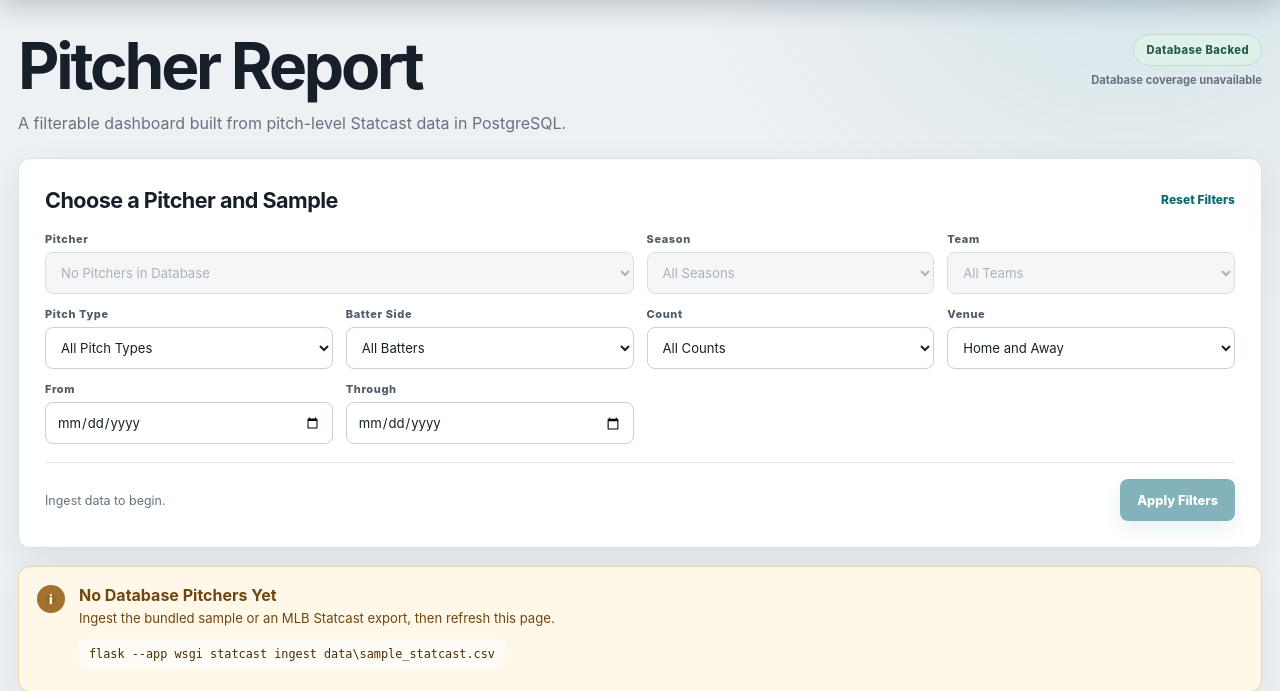
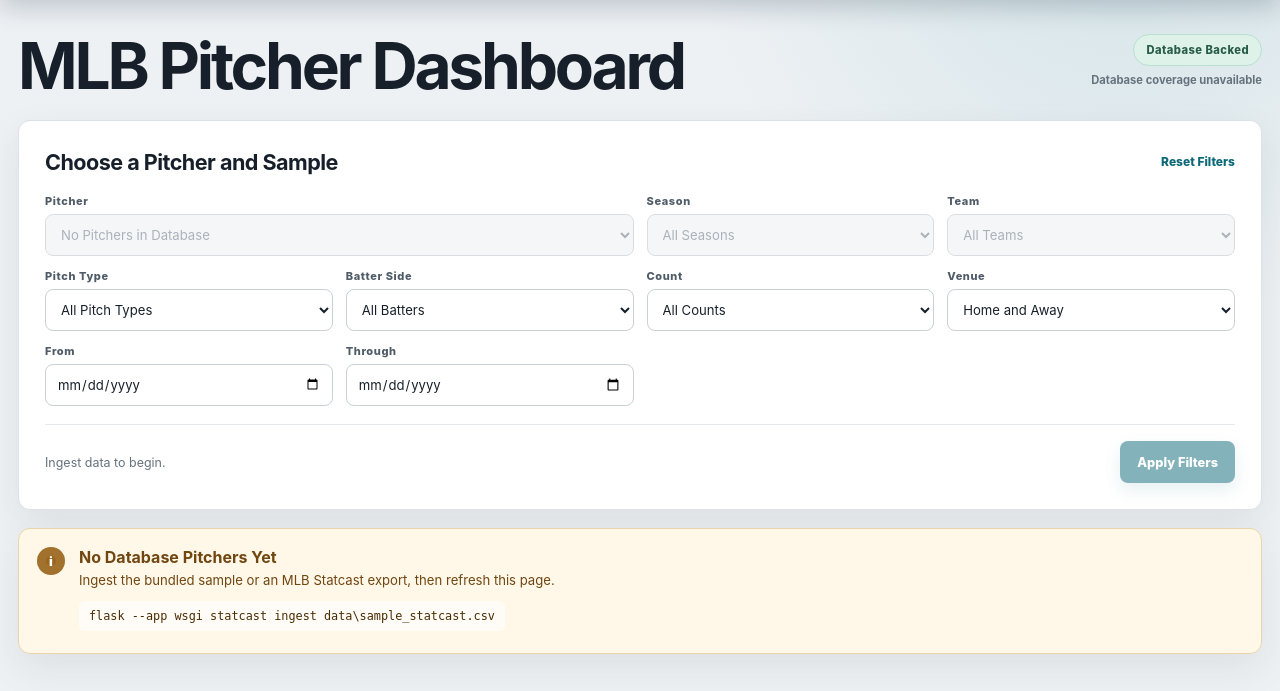
Before and after one commit to bdrisc/mlb-pitcher-dashboard-flask, a Flask app: page /savant-card in a window 1280 px wide. Shown: the part 76-767 px from the top of the page. Run offline with Flask 3, Linux system fonts and the light colour scheme; data that the repository does not hold is empty; some libraries are stand-ins or nearby versions.

Commit message:
Rename dashboard heading and remove introductory description

```diff
--- a/app/templates/savant_card.html
+++ b/app/templates/savant_card.html
@@ -13,8 +13,7 @@
   >
     <section class="dashboard-intro">
       <div>
-        <h1>Pitcher Report</h1>
-        <p>A filterable dashboard built from pitch-level Statcast data in PostgreSQL.</p>
+        <h1>MLB Pitcher Dashboard</h1>
       </div>
       <div class="data-status">
         <span class="data-badge">Database Backed</span>
```
